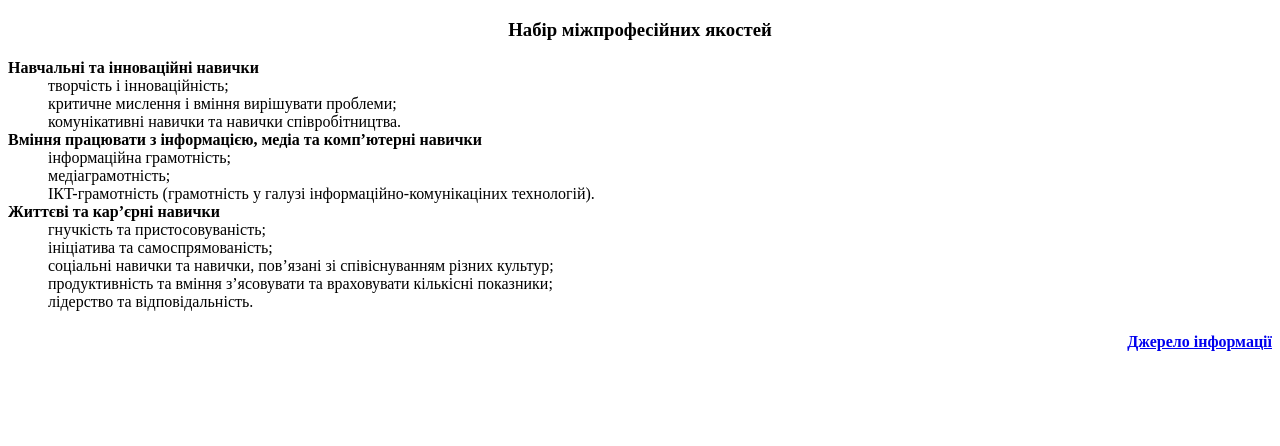
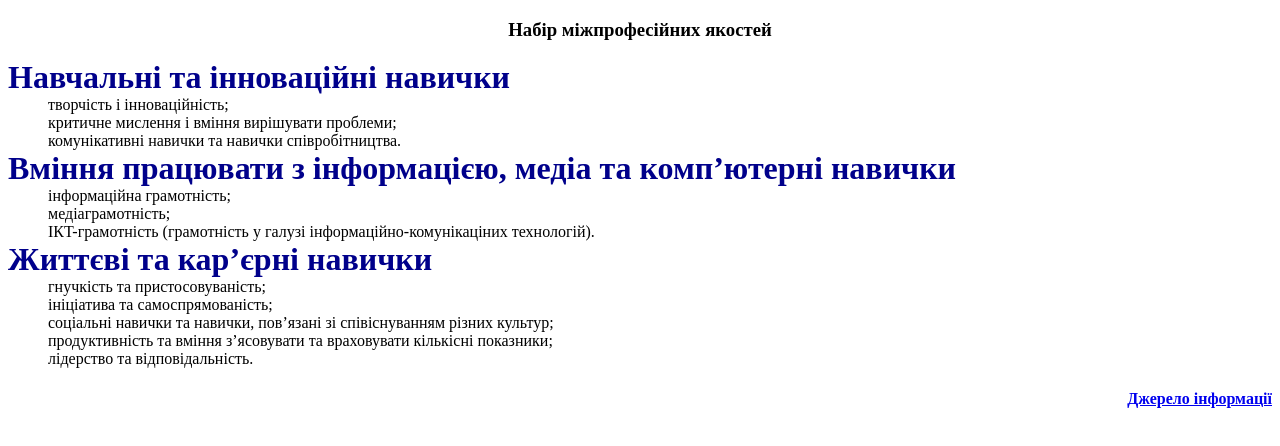
Before and after one commit to ananas-palkina/ananas-palkina.github.io, a plain HTML site: page Набір якостей.html in a window 1280 px wide. Drawn offline with Linux system fonts and the light colour scheme.

Commit message:
Update Набір якостей.html

```diff
--- a/Набір якостей.html
+++ b/Набір якостей.html
@@ -3,6 +3,7 @@
 <head>
 	<meta charset="UTF-8">
 	<title>Набір міжпрофесійних якостей</title>
+	<link rel="stylesheet" href="table.css">
 </head>
 <body>
 	<center><h3>Набір міжпрофесійних якостей</h3></center>
```
